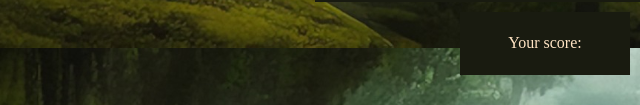
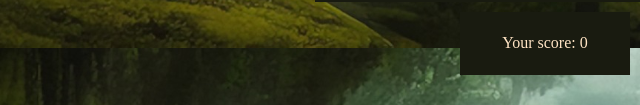
Before and after one commit to AnnaSeDab/Project2-memory-game, a plain HTML site: page gamepage.html in a window 1280 px wide. Shown: the part 752-857 px from the top of the page, 0-640 px from the left. Drawn offline with Linux system fonts and the light colour scheme.

Commit message:
add: set initial score as 0

```diff
--- a/gamepage.html
+++ b/gamepage.html
@@ -102,7 +102,7 @@
      <div class="score-flexbox">
         <div class="score-container">
             <p class="score">Your score: </p>
-            <p class="score" id="score-no"></p>
+            <p class="score" id="score-no">0</p>
         </div>
         <div class="lives-container">
             <i class="fa-solid fa-star star" id="star-one"></i>
```
